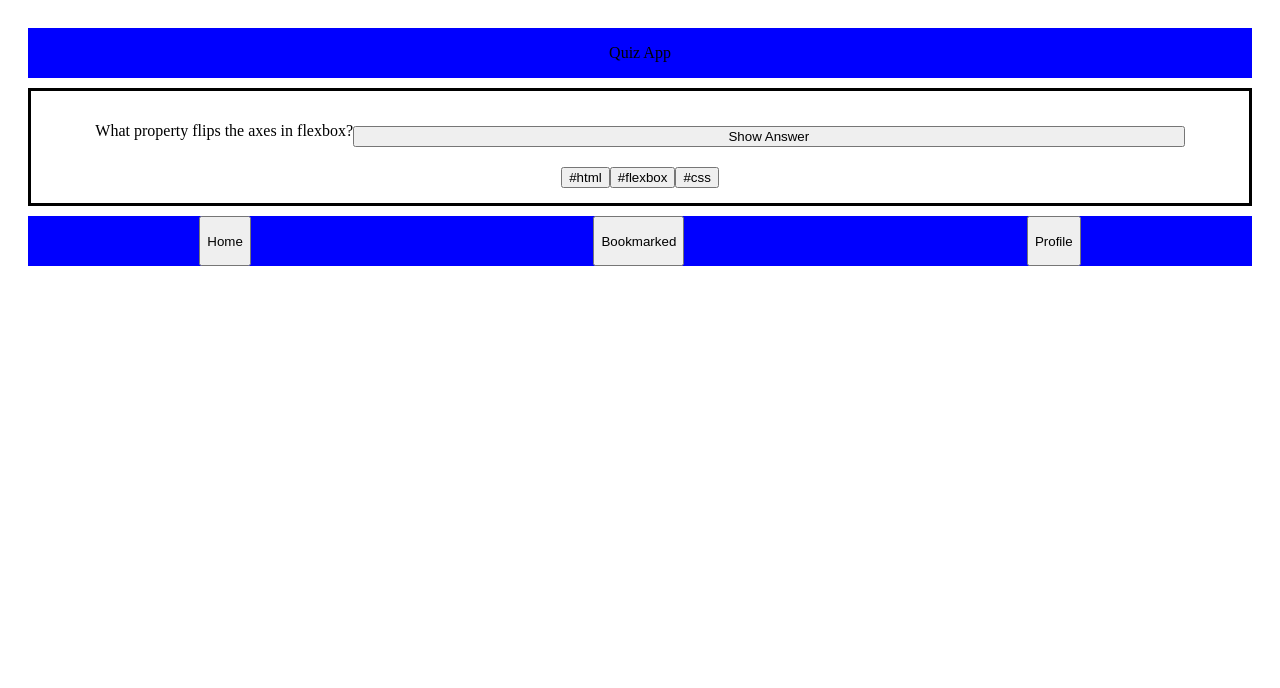
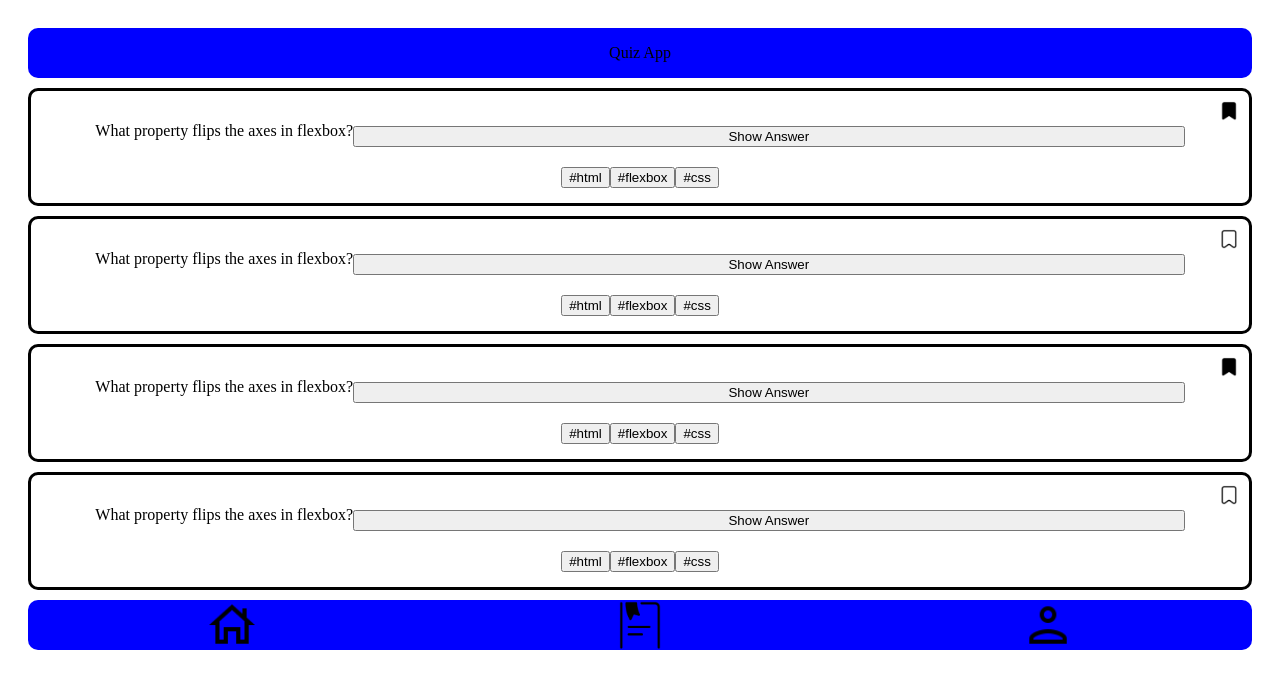
Before and after one commit to florianblaschke/quiz_page, a plain HTML site: page index.html in a window 1280 px wide. Drawn offline with Linux system fonts and the light colour scheme.

Commit message:
addedpics

```diff
--- a/index.html
+++ b/index.html
@@ -10,12 +10,40 @@
 <body>
   <header>Quiz App</header>
   <div class="question_box">
+    <img class="marked" src="images/icons8-bookmark-filled.png" alt="marked">
     <p>What property flips the axes in flexbox?</p>
     <button class="answer-button">Show Answer</button>
     <div class="answer-line">
       <button class="option">#html</button><button class="option">#flexbox</button><button class="option">#css</button>
     </div>
   </div>
-  <footer><button>Home</button><button>Bookmarked</button><button>Profile</button></footer>
+
+  <div class="question_box">
+    <img class="marked" src="images/icons8-bookmark-48.png" alt="marked">
+    <p>What property flips the axes in flexbox?</p>
+    <button class="answer-button">Show Answer</button>
+    <div class="answer-line">
+      <button class="option">#html</button><button class="option">#flexbox</button><button class="option">#css</button>
+    </div>
+  </div>
+
+  <div class="question_box">
+    <img class="marked" src="images/icons8-bookmark-filled.png" alt="marked">
+    <p>What property flips the axes in flexbox?</p>
+    <button class="answer-button">Show Answer</button>
+    <div class="answer-line">
+      <button class="option">#html</button><button class="option">#flexbox</button><button class="option">#css</button>
+    </div>
+  </div>
+
+  <div class="question_box">
+    <img class="marked" src="images/icons8-bookmark-48.png" alt="marked">
+    <p>What property flips the axes in flexbox?</p>
+    <button class="answer-button">Show Answer</button>
+    <div class="answer-line">
+      <button class="option">#html</button><button class="option">#flexbox</button><button class="option">#css</button>
+    </div>
+  </div>
+  <footer><img alt="home" src="images/icons8-home-page-48.png"/><img class="marked_footer" alt="marked_footer" src="images/icons8-bookmarked-document-64.png"/><img alt="profile" src="images/icons8-user-48.png"></footer>
 </body>
 </html>
--- a/styles.css
+++ b/styles.css
@@ -1,6 +1,6 @@
-/* * {
+* {
   box-sizing: border-box;
-} */
+}
 
 body {
   padding: 20px;
@@ -12,6 +12,7 @@ header {
   justify-content: center;
   align-items: center;
   height: 50px;
+  border-radius: 10px;
 }
 
 .question_box {
@@ -21,7 +22,15 @@ header {
   display: flex;
   flex-wrap: wrap;
   justify-content: center;
-  align-content: space-evenly;
+  border-radius: 10px;
+  position: relative;
+}
+
+.marked {
+  position: absolute;
+  top: 10px;
+  right: 10px;
+  width: 20px;
 }
 
 .answer-button {
@@ -35,4 +44,11 @@ footer {
   background-color: blue;
   margin-top: 10px;
   height: 50px;
+  border-radius: 10px;
+  position: relative;
+  position: sticky;
 }
+
+.marked_footer {
+ padding: 1px;
+}
```
Also changed, not shown: images/icons8-bookmark-48.png (added), images/icons8-bookmark-filled.png (added), images/icons8-bookmarked-document-64.png (added), images/icons8-home-page-48.png (added), images/icons8-star-48.png (added), images/icons8-user-48.png (added).
